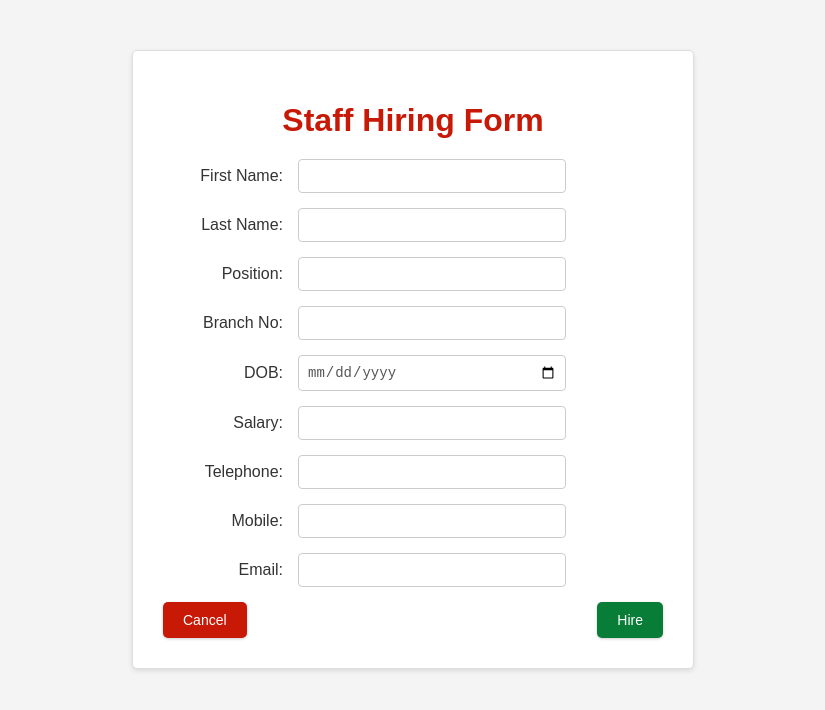
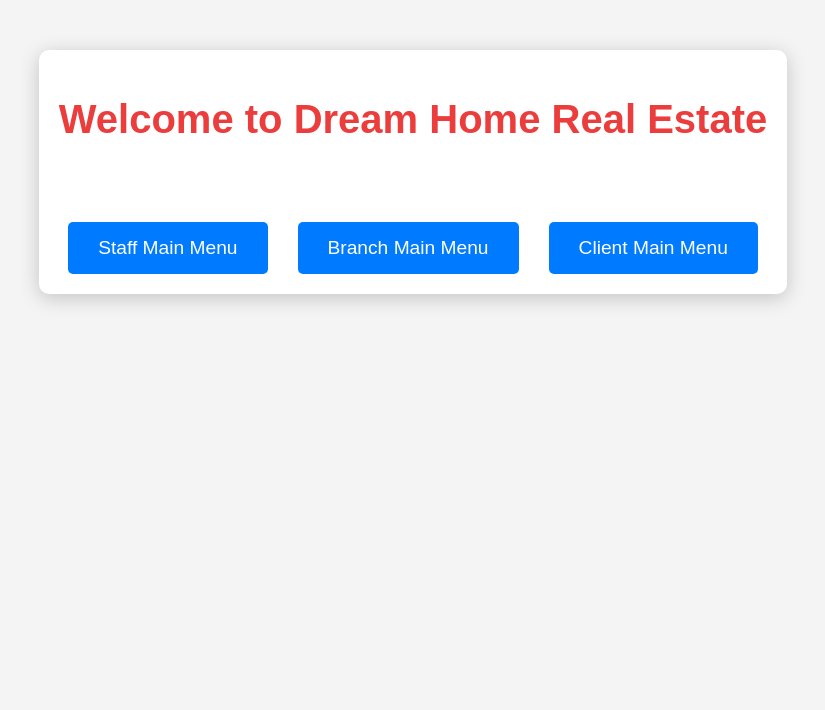
Before and after one commit to Shumaila107/DH-GroupProject, a React (Create React App) app in the folder frontend/: page / in a window 1280 px wide. Shown: the top 710 px of the page, without its empty margins (227-1052 px from the left). Built offline with nearby package versions, Linux system fonts and the light colour scheme.

Commit message:
MainMenu.js

```diff
--- a/frontend/package.json
+++ b/frontend/package.json
@@ -10,6 +10,7 @@
     "axios": "^1.8.1",
     "react": "^19.0.0",
     "react-dom": "^19.0.0",
+    "react-router-dom": "^7.2.0",
     "react-scripts": "5.0.1",
     "web-vitals": "^2.1.4"
   },
--- a/frontend/src/App.js
+++ b/frontend/src/App.js
@@ -1,4 +1,3 @@
-
 import React from 'react';
 import StaffHiringForm from './StaffHiringForm';
 
--- a/frontend/src/StaffHiringForm.css
+++ b/frontend/src/StaffHiringForm.css
@@ -2,9 +2,9 @@ body {
     font-family: sans-serif;
     background-color: #f4f4f4;
     display: flex;
-    justify-content: center; /* Center horizontally */
-  align-items: flex-start; /* Align to top */
-  min-height: 20vh; /* Ensure full height for centering */
+    justify-content: center;
+  align-items: flex-start;
+  min-height: 20vh;
   margin: 2;
   }
 
--- a/frontend/src/StaffHiringForm.js
+++ b/frontend/src/StaffHiringForm.js
@@ -1,6 +1,6 @@
 import React, { useState } from 'react';
 import axios from 'axios';
-import './StaffHiringForm.css'; // Import the CSS file
+import './StaffHiringForm.css';
 
 const StaffHiringForm = () => {
   const [formData, setFormData] = useState({
@@ -26,7 +26,6 @@ const StaffHiringForm = () => {
       const response = await axios.post('http://localhost:3001/api/hire-staff', formData);
       alert(response.data.message);
 
-      // Reset the form after submission
       setFormData({
         FNAME: '',
         LNAME: '',
@@ -45,7 +44,6 @@ const StaffHiringForm = () => {
   };
 
   const handleCancel = () => {
-    // Reset form data on cancel
     setFormData({
       FNAME: '',
       LNAME: '',
@@ -71,7 +69,7 @@ const StaffHiringForm = () => {
             name="FNAME"
             value={formData.FNAME}
             onChange={handleChange}
-            required // Make this field required
+            required
           />
         </div>
         <div className="form-row">
@@ -82,7 +80,7 @@ const StaffHiringForm = () => {
             name="LNAME"
             value={formData.LNAME}
             onChange={handleChange}
-            required // Make this field required
+            required
           />
         </div>
         <div className="form-row">
@@ -93,7 +91,7 @@ const StaffHiringForm = () => {
             name="POSITION"
             value={formData.POSITION}
             onChange={handleChange}
-            required // Make this field required
+            required
           />
         </div>
         <div className="form-row">
@@ -104,7 +102,7 @@ const StaffHiringForm = () => {
             name="BRANCHNO"
             value={formData.BRANCHNO}
             onChange={handleChange}
-            required // Make this field required
+            required
           />
         </div>
         <div className="form-row">
@@ -115,7 +113,7 @@ const StaffHiringForm = () => {
             name="DOB"
             value={formData.DOB}
             onChange={handleChange}
-            required // Make this field required
+            required
           />
         </div>
         <div className="form-row">
@@ -126,7 +124,7 @@ const StaffHiringForm = () => {
             name="SALARY"
             value={formData.SALARY}
             onChange={handleChange}
-            required // Make this field required
+            required
           />
         </div>
         <div className="form-row">
@@ -137,7 +135,7 @@ const StaffHiringForm = () => {
             name="TELEPHONE"
             value={formData.TELEPHONE}
             onChange={handleChange}
-            required // Make this field required
+            required
           />
         </div>
         <div className="form-row">
@@ -148,7 +146,7 @@ const StaffHiringForm = () => {
             name="MOBILE"
             value={formData.MOBILE}
             onChange={handleChange}
-            required // Make this field required
+            required
           />
         </div>
         <div className="form-row">
@@ -159,7 +157,7 @@ const StaffHiringForm = () => {
             name="EMAIL"
             value={formData.EMAIL}
             onChange={handleChange}
-            required // Make this field required
+            required
           />
         </div>
 
--- a/frontend/src/index.js
+++ b/frontend/src/index.js
@@ -1,14 +1,31 @@
 import React from 'react';
 import ReactDOM from 'react-dom/client';
+import { BrowserRouter as Router, Route, Routes } from 'react-router-dom';
 import './index.css';
-import App from './App';
+import MainMenu from './MainMenu';
+import StaffHiringForm from './StaffHiringForm';
 import reportWebVitals from './reportWebVitals';
 
 const root = ReactDOM.createRoot(document.getElementById('root'));
+
+const App = () => {
+    return (
+        <Router>
+            <Routes>
+                <Route path="/" element={<MainMenu />} />
+                <Route path="/staff" element={<StaffHiringForm />} />
+                {/* Add routes for Branch and Client forms here */}
+                {/* <Route path="/branch" element={<BranchForm />} />
+                <Route path="/client" element={<ClientForm />} /> */}
+            </Routes>
+        </Router>
+    );
+};
+
 root.render(
-  <React.StrictMode>
-    <App />
-  </React.StrictMode>
+    <React.StrictMode>
+        <App />
+    </React.StrictMode>
 );
 
 // If you want to start measuring performance in your app, pass a function
```
Also changed, not shown: 1 other file (tests, documents, lock files or other folders).
